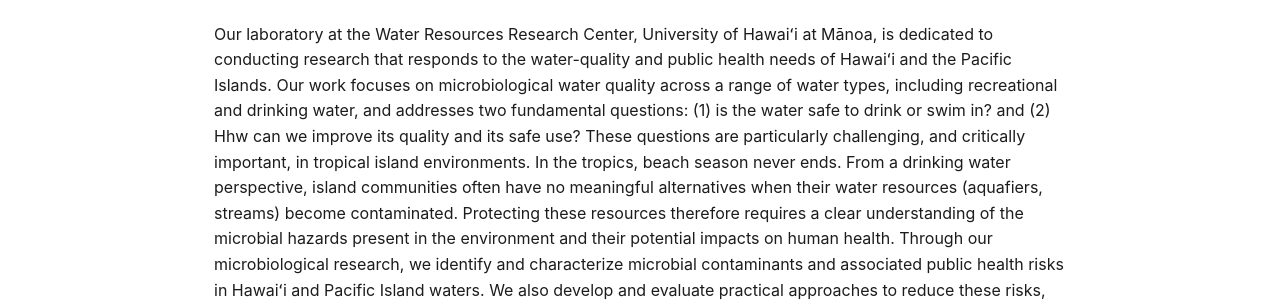
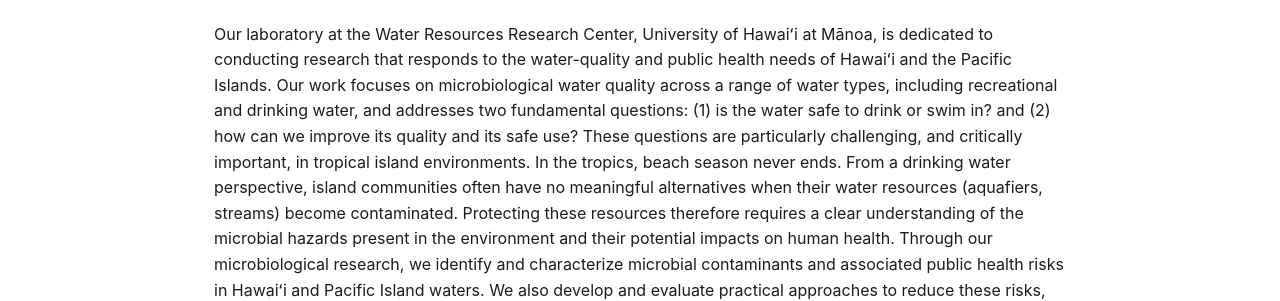
Before and after one commit to MarekKirs/marekkirs.github.io, a Jekyll site: the page built from index.md, in a window 1280 px wide. Shown: the part 216-517 px from the top of the page. Built offline with Jekyll 4.4.1, drawn with Linux system fonts in a browser that asks for light colours; some of the changed text lies outside the part shown.

Commit message:
Update _config.yml

```diff
--- a/_config.yml
+++ b/_config.yml
@@ -6,7 +6,7 @@
 title: "Kirs Lab"
 tagline: "Advancing Water Quality and Public Health Across the Tropical Pacific"
 description: "Our laboratory at the Water Resources Research Center, University of Hawaiʻi at Mānoa, is dedicated to conducting research that responds to the water-quality and public health needs of Hawaiʻi and the Pacific Islands.
-Our work focuses on microbiological water quality across a range of water types, including recreational and drinking water, and addresses two fundamental questions: (1) is the water safe to drink or swim in? and (2) Hhw can we improve its quality and its safe use?
+Our work focuses on microbiological water quality across a range of water types, including recreational and drinking water, and addresses two fundamental questions: (1) is the water safe to drink or swim in? and (2) how can we improve its quality and its safe use?
 These questions are particularly challenging, and critically important, in tropical island environments. In the tropics, beach season never ends. From a drinking water perspective, island communities often have no meaningful alternatives when their water resources (aquafiers, streams) become contaminated. Protecting these resources therefore requires a clear understanding of the microbial hazards present in the environment and their potential impacts on human health.
 Through our microbiological research, we identify and characterize microbial contaminants and associated public health risks in Hawaiʻi and Pacific Island waters. We also develop and evaluate practical approaches to reduce these risks, improve water quality, and support the safe and sustainable use of water resources."
 
```
